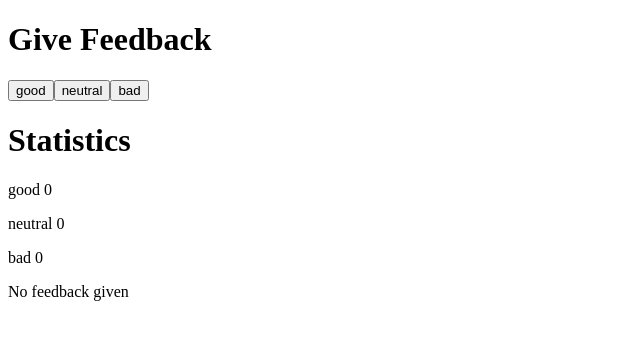
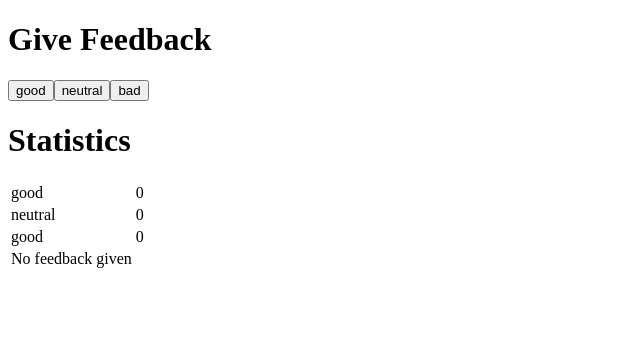
Before and after one commit to msdabdelghani/FullStackOpen, a React (Create React App) app in the folder part1/unicafe/: page / in a window 1280 px wide. Shown: the top 340 px of the page, without its empty margins (0-640 px from the left). Built offline with nearby package versions, Linux system fonts and the light colour scheme.

Commit message:
unicafe step6! done

```diff
--- a/part1/unicafe/src/App.js
+++ b/part1/unicafe/src/App.js
@@ -1,39 +1,49 @@
 import { useState } from 'react'
 
-const StatisticLine = ({text, value}) => {
+const StatisticLine = ({stats}) => {
+  console.log(stats)
   return (
-    <div><p>{text} {value}</p></div>
+      <table>
+        <tbody>
+        {stats.map((statistic, index) => (
+          <tr key={index}>
+             <td>{statistic.text}</td>
+             <td>{statistic.value}</td>
+           </tr>
+          ))}
+        </tbody>
+      </table>
   )
 
 }
 
 const Statistics = ({good, bad, neutral}) => {
-  if (good + bad + neutral === 0){
-    return (
-    <div>
-      <StatisticLine text="good" value ={good} />
-      <StatisticLine text="neutral" value ={neutral} />
-      <StatisticLine text="bad" value ={bad} />
-      <StatisticLine text="No feedback given" value ="" />
-    </div>
-
-    )
-  }
 
   const average = () => ( good - bad ) / ( good + bad + neutral)
 
   const total = () => good + bad + neutral
 
   const positive = () => good*100 / total()
+  const stats = [
+    { text:"good",  value :good },
+    { text:"neutral",  value :neutral },
+    { text:"good",  value :bad }
+  ]
+  let newStat;
+  if (good + bad + neutral === 0){
+    newStat = [{text:"No feedback given", value :""}];
+  }else{
+    newStat = [{text:"average", value :average() },
+      {text:"total", value :total() },
+      {text:"positive", value :positive() }
+    ]
+  }
+
+  const updatedStats = [...stats, ...newStat]
 
   return(
     <div>
-      <StatisticLine text="good" value ={good} />
-      <StatisticLine text="neutral" value ={neutral} />
-      <StatisticLine text="bad" value ={bad} />
-      <StatisticLine text="average" value ={average()} />
-      <StatisticLine text="total" value ={total()} />
-      <StatisticLine text="positive" value ={positive()} />
+      <StatisticLine stats ={updatedStats} />
     </div>
   )
 
```
